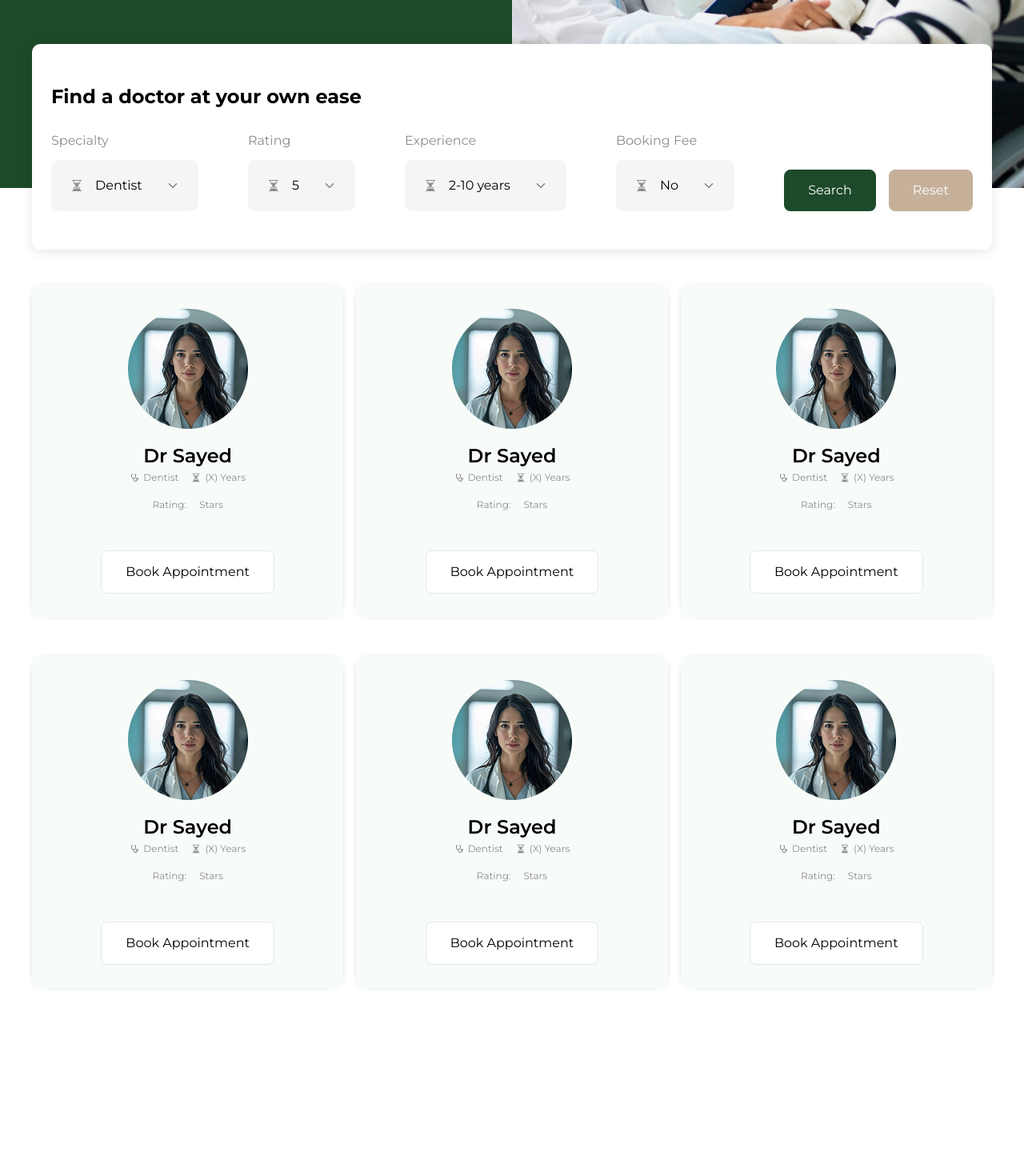
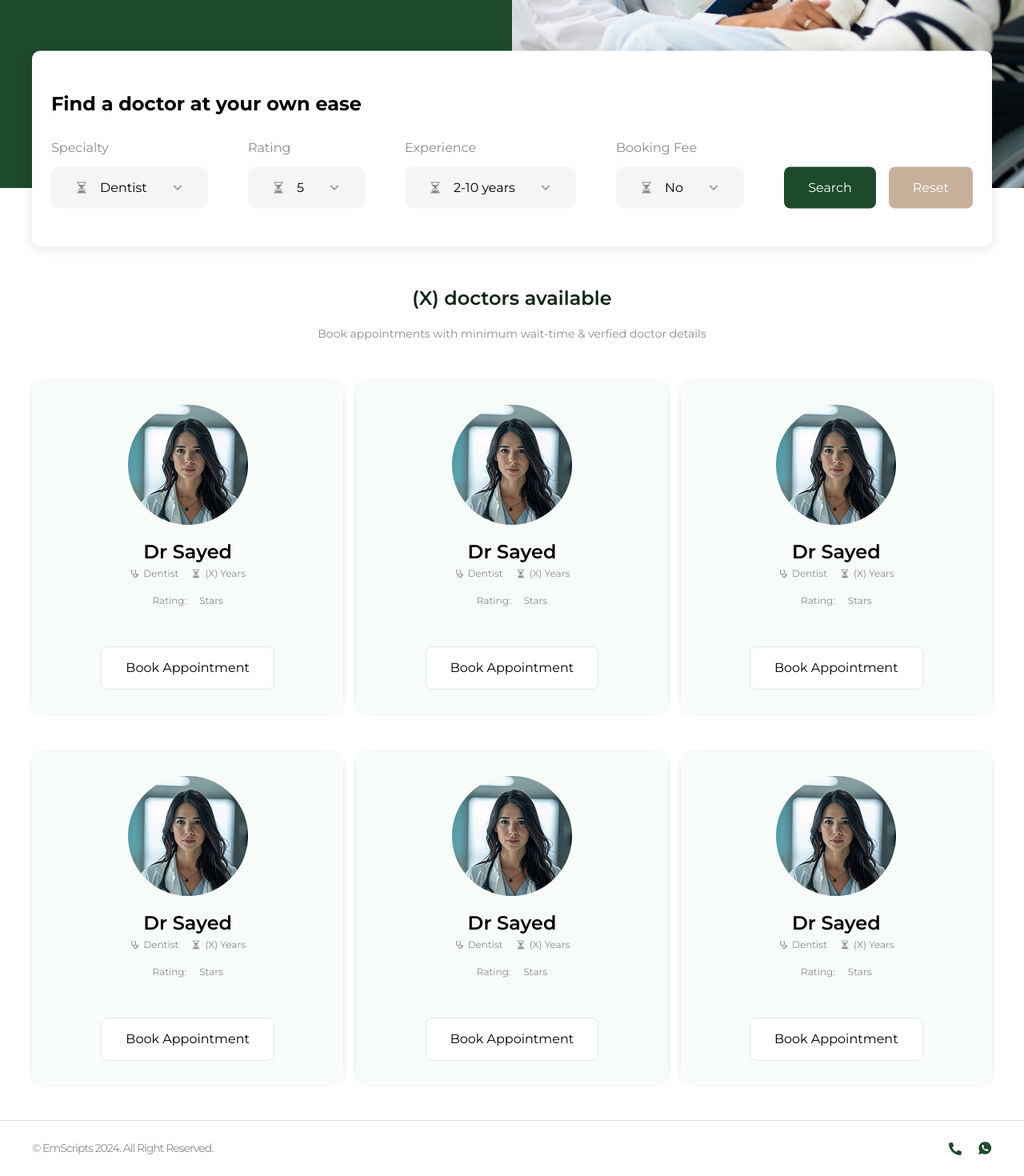
Before and after one commit to Abdalrahman-gits/careMate, a React (Vite) app: page /doctors in a window 1280 px wide. Shown: the part 483-1953 px from the top of the page at 80% size. Before the commit the page ends 1763 px from the top, so only its background shows below. Built offline with nearby package versions, Linux system fonts and the light colour scheme.

Commit message:
feat: added section-footer & enhance section-layout file

```diff
--- a/src/pages/Doctors.jsx
+++ b/src/pages/Doctors.jsx
@@ -1,6 +1,5 @@
 import doctorsImage from "../assets/AppointmentImage.png";
 import AvailableDoctors from "../ui/AvailableDoctors";
-import Container from "../ui/Container";
 import Hero from "../ui/Hero";
 import SectionHeader from "../ui/SectionHeader";
 import SectionLayout from "../ui/SectionLayout";
@@ -9,14 +8,14 @@ import FilterBox from "../ui/FilterBox";
 
 function Doctors() {
   return (
-    <div>
+    <>
       <Hero
         imgMinHeight="80vh"
         title="Book Your Next Doctor Visit in Seconds."
         paragraph="CareMate helps you find the best healthcare provider by specialty, location, and more, ensuring you get the care you need."
         imgSrc={doctorsImage}
       />
-      <Container>
+
       <SectionLayout paddingTopMobile="0">
         <FilterBox title="Find a doctor at your own ease">
           <FilterColumn label="Specialty" value="Dentist" />
@@ -30,8 +29,7 @@ function Doctors() {
         />
         <AvailableDoctors />
       </SectionLayout>
-      </Container>
-    </div>
+    </>
   );
 }
 
--- a/src/styles/GlobalStyles.js
+++ b/src/styles/GlobalStyles.js
@@ -70,6 +70,8 @@ const GlobalStyles = createGlobalStyle`
   --container-sm-pd: 1.2rem;
   --section-lg-pt: 12rem;
   --section-pb: 4.4rem;
+  --btn-lg-pd: 1.4rem 3rem;
+  --btn-sm-pd: 0.8rem 2rem;
   --section-row-gap: 4.8rem;
   --section-col-gap: 1.6rem;
 
@@ -80,15 +82,20 @@ const GlobalStyles = createGlobalStyle`
   /* Colors */
   --primary-green: #1C4A2A;
 
+  /* Backgrounds-colors */
   --bg-beige: #C6B09A;
   --bg-gray: #464C48;
   --bg-ligt-gray: #f5f5f5;
   --bg-card: #f8fcf9;
 
+  /* Colors */
   --color-green: #0e2515;
   --color-muted: #8c8c8c;
   --color-light-white: rgba(255, 255, 255, 70%);
+
+  /* Border-colors */
   --border-color: #e0e8e0;
+  --footer-border-color: #DEDEDE;
 
 }
 
--- a/src/ui/Button.jsx
+++ b/src/ui/Button.jsx
@@ -30,11 +30,11 @@ const variations = {
 
 const sizes = {
   large: css`
-    padding: 1.4rem 3rem;
+    padding: var(--btn-lg-pd);
   `,
 
   small: css`
-    padding: 0.8rem 2.6rem;
+    padding: var(--btn-sm-pd);
   `,
 };
 
--- a/src/ui/FilterBox.jsx
+++ b/src/ui/FilterBox.jsx
@@ -8,12 +8,14 @@ const StyledFilterBox = styled.div`
   flex-direction: column;
   gap: 2.5rem;
   padding: 4.8rem 2.4rem;
+  margin-top: -3.5rem;
   background-color: white;
   border-radius: var(--border-radius-lg);
   box-shadow: 0px 3px 15px 0px rgb(0, 0, 0, 0.1);
 
-  @media (min-width: 991px) {
+  @media (min-width: 1200px) {
     position: absolute;
+    margin-top: 0rem;
     inset-inline: 0;
     top: 0;
     transform: translateY(-70%);
--- a/src/ui/FilterColumn.jsx
+++ b/src/ui/FilterColumn.jsx
@@ -18,7 +18,7 @@ const FilterBtn = styled.div`
   align-items: center;
 
   background-color: var(--bg-ligt-gray);
-  padding: 2rem 2.4rem;
+  padding: var(--btn-lg-pd);
   border-radius: var(--border-radius-lg);
   cursor: pointer;
 
--- a/src/ui/Footer.jsx
+++ b/src/ui/Footer.jsx
@@ -1,5 +1,56 @@
+import { FaPhoneAlt } from "react-icons/fa";
+import styled from "styled-components";
+import Container from "./Container";
+import { IoLogoWhatsapp } from "react-icons/io";
+
+const StyledFooter = styled.footer`
+  padding-block: 2.4rem;
+  border-top: 1px solid var(--footer-border-color);
+`;
+
+const FlexConatiner = styled(Container)`
+  display: flex;
+  justify-content: space-between;
+  align-items: center;
+`;
+
+const FooterText = styled.div`
+  font-size: 1.4rem;
+  color: var(--color-muted);
+  letter-spacing: -1px;
+`;
+
+const FooterIcons = styled.div`
+  color: var(--primary-green);
+  display: flex;
+  justify-content: space-between;
+  align-items: center;
+  gap: 2rem;
+
+  & svg {
+    cursor: pointer;
+  }
+
+  & svg:last-child {
+    font-size: 1.829rem;
+  }
+`;
+
 function Footer() {
-  return <div>footer</div>;
+  return (
+    <StyledFooter>
+      <FlexConatiner>
+        <FooterText>
+          <p>&copy; EmScripts 2024. All Right Reserved.</p>
+        </FooterText>
+
+        <FooterIcons>
+          <FaPhoneAlt />
+          <IoLogoWhatsapp />
+        </FooterIcons>
+      </FlexConatiner>
+    </StyledFooter>
+  );
 }
 
 export default Footer;
--- a/src/ui/SectionLayout.jsx
+++ b/src/ui/SectionLayout.jsx
@@ -1,6 +1,8 @@
 import styled from "styled-components";
+import Container from "./Container";
+import Footer from "./Footer";
 
-const SectionLayout = styled.section`
+const StyledSectionLayout = styled.section`
   position: relative;
   display: flex;
   flex-direction: column;
@@ -8,6 +10,23 @@ const SectionLayout = styled.section`
 
   padding-top: ${({ paddingTopMobile = "6" }) => `${paddingTopMobile}rem`};
   padding-bottom: var(--section-pb);
+
+  @media (min-width: 1200px) {
+    padding-top: 12rem;
+  }
 `;
 
+function SectionLayout({ children, paddingTopMobile }) {
+  return (
+    <>
+      <Container>
+        <StyledSectionLayout paddingTopMobile={paddingTopMobile}>
+          {children}
+        </StyledSectionLayout>
+      </Container>
+      <Footer />
+    </>
+  );
+}
+
 export default SectionLayout;
```
Lines whose indentation alone changed are shown as unchanged.
